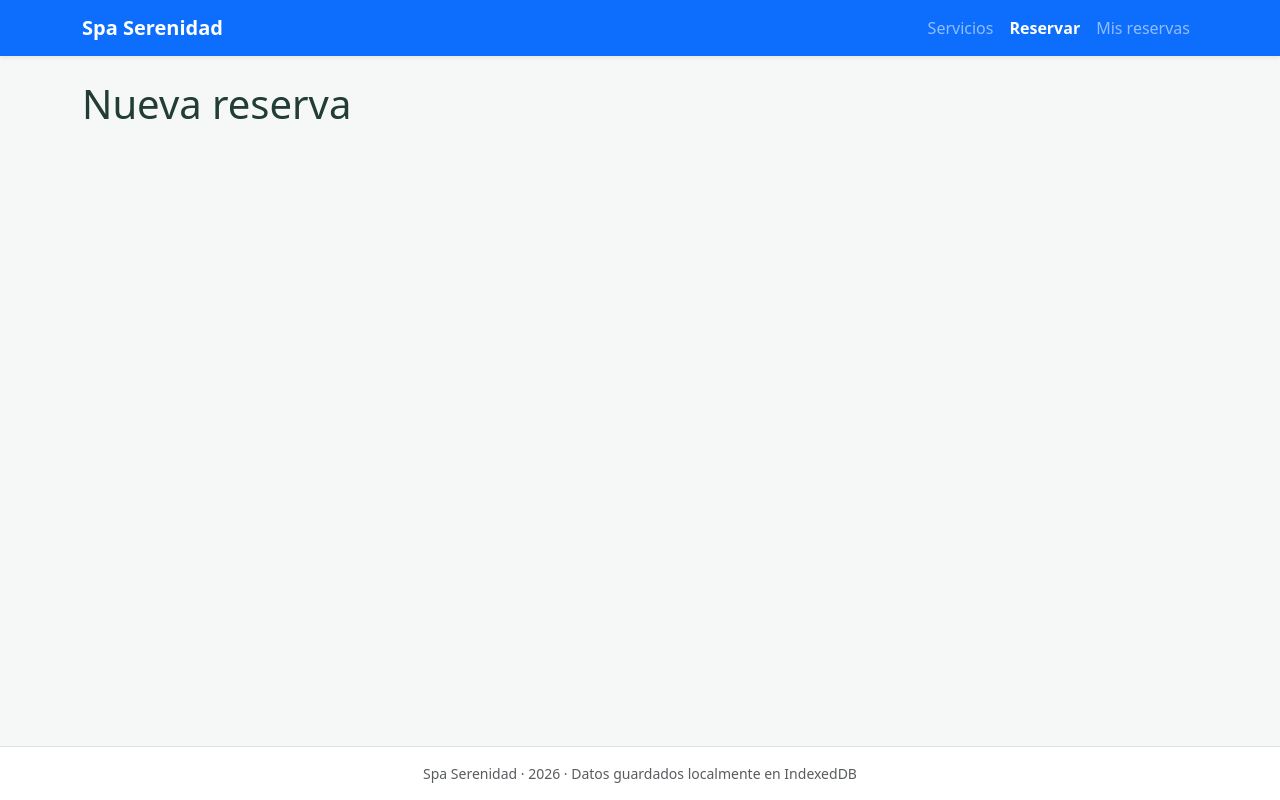
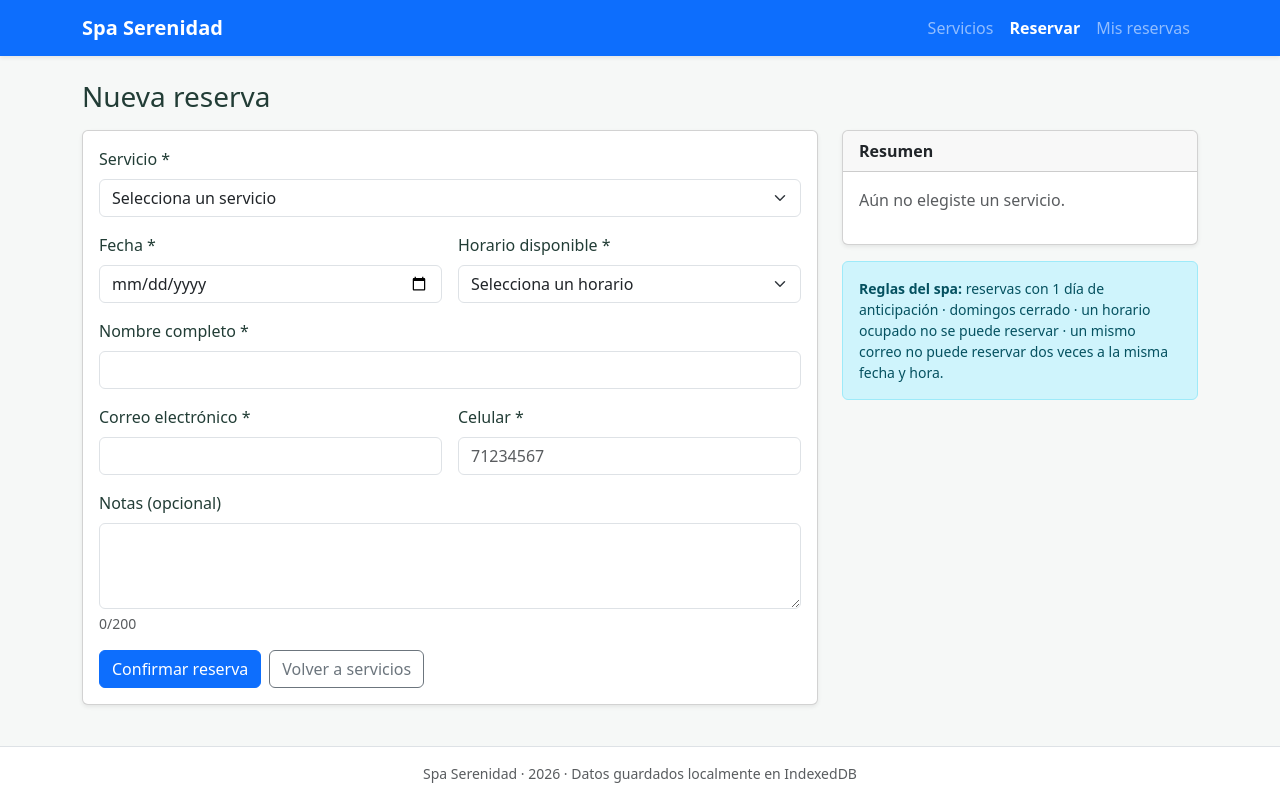
Before and after one commit to lizzy-sys/spa-reservas-angular, an Angular app: page /reservar in a window 1280 px wide. Built offline with nearby package versions, Linux system fonts and the light colour scheme.

Commit message:
feat(reservas): interfaz validada y confirmación de reserva

```diff
--- a/src/app/pages/nueva-reserva/nueva-reserva.html
+++ b/src/app/pages/nueva-reserva/nueva-reserva.html
@@ -1 +1,119 @@
-<h1>Nueva reserva</h1>
+<h1 class="h3 mb-3">Nueva reserva</h1>
+
+<div class="row g-4">
+  <div class="col-12 col-lg-8">
+    <form [formGroup]="form" (ngSubmit)="guardar()" novalidate class="card card-body shadow-sm">
+      @if (errorGuardado()) {
+        <div class="alert alert-danger">{{ errorGuardado() }}</div>
+      }
+      @if (form.invalid && form.touched) {
+        <div class="alert alert-warning py-2 small">Revisa los campos marcados en rojo.</div>
+      }
+
+      <!-- Servicio -->
+      <div class="mb-3">
+        <label class="form-label" for="servicio">Servicio *</label>
+        <select id="servicio" class="form-select" formControlName="servicioId" [class.is-invalid]="invalido('servicioId')">
+          <option [ngValue]="0" disabled>Selecciona un servicio</option>
+          @for (s of servicios(); track s.id) {
+            <option [ngValue]="s.id">{{ s.nombre | titlecase }} — {{ s.precio | currency:'BOB':'symbol-narrow' }}</option>
+          }
+        </select>
+        <div class="invalid-feedback">Selecciona un servicio.</div>
+      </div>
+
+      <!-- Fecha y horario -->
+      <div class="row g-3 mb-3">
+        <div class="col-12 col-md-6">
+          <label class="form-label" for="fecha">Fecha *</label>
+          <input id="fecha" type="date" class="form-control" formControlName="fecha"
+                 [min]="fechaMinima" [class.is-invalid]="invalido('fecha')">
+          <div class="invalid-feedback">
+            @if (form.controls.fecha.hasError('required')) { La fecha es obligatoria. }
+            @else if (form.controls.fecha.hasError('fechaPasada')) { Debes reservar con al menos un día de anticipación. }
+            @else if (form.controls.fecha.hasError('domingo')) { Los domingos el spa está cerrado. }
+          </div>
+        </div>
+        <div class="col-12 col-md-6">
+          <label class="form-label" for="horario">Horario disponible *</label>
+          <select id="horario" class="form-select" formControlName="horarioId" [class.is-invalid]="invalido('horarioId')">
+            <option [ngValue]="0" disabled>Selecciona un horario</option>
+            @for (h of horarios(); track h.id) {
+              <option [ngValue]="h.id">{{ h.hora }}</option>
+            }
+          </select>
+          @if (form.controls.servicioId.value > 0 && form.controls.fecha.valid && horarios().length === 0) {
+            <div class="form-text text-danger">No quedan horarios libres para esa fecha.</div>
+          }
+          <div class="invalid-feedback">Selecciona un horario disponible.</div>
+        </div>
+      </div>
+
+      <!-- Cliente -->
+      <div class="mb-3">
+        <label class="form-label" for="cliente">Nombre completo *</label>
+        <input id="cliente" class="form-control" formControlName="cliente" [class.is-invalid]="invalido('cliente')">
+        <div class="invalid-feedback">
+          @if (form.controls.cliente.hasError('required')) { El nombre es obligatorio. }
+          @else if (form.controls.cliente.hasError('minlength')) { Mínimo 3 caracteres. }
+          @else { Máximo 60 caracteres. }
+        </div>
+      </div>
+
+      <div class="row g-3 mb-3">
+        <div class="col-12 col-md-6">
+          <label class="form-label" for="email">Correo electrónico *</label>
+          <input id="email" type="email" class="form-control" formControlName="email" [class.is-invalid]="invalido('email')">
+          <div class="invalid-feedback">
+            @if (form.controls.email.hasError('required')) { El correo es obligatorio. }
+            @else { Ingresa un correo válido (ej. nombre&#64;correo.com). }
+          </div>
+        </div>
+        <div class="col-12 col-md-6">
+          <label class="form-label" for="telefono">Celular *</label>
+          <input id="telefono" type="tel" inputmode="numeric" class="form-control" formControlName="telefono"
+                 placeholder="71234567" [class.is-invalid]="invalido('telefono')">
+          <div class="invalid-feedback">Ingresa un celular de 8 dígitos que empiece con 6 o 7.</div>
+        </div>
+      </div>
+
+      <div class="mb-3">
+        <label class="form-label" for="notas">Notas (opcional)</label>
+        <textarea id="notas" rows="3" class="form-control" formControlName="notas" [class.is-invalid]="invalido('notas')"></textarea>
+        <div class="form-text">{{ form.controls.notas.value.length }}/200</div>
+        <div class="invalid-feedback">Máximo 200 caracteres.</div>
+      </div>
+
+      <div class="d-flex flex-column flex-sm-row gap-2">
+        <button type="submit" class="btn btn-primary" [disabled]="guardando()">
+          @if (guardando()) { <span class="spinner-border spinner-border-sm me-1"></span> }
+          Confirmar reserva
+        </button>
+        <a routerLink="/servicios" class="btn btn-outline-secondary">Volver a servicios</a>
+      </div>
+    </form>
+  </div>
+
+  <!-- Resumen -->
+  <div class="col-12 col-lg-4">
+    <div class="card shadow-sm">
+      <div class="card-header fw-semibold">Resumen</div>
+      <div class="card-body">
+        @if (servicioActual(); as s) {
+          <p class="mb-1 fw-semibold">{{ s.nombre | titlecase }}</p>
+          <p class="mb-1 text-muted">{{ s.duracionMin }} min</p>
+          <p class="fs-5 mb-2">{{ s.precio | currency:'BOB':'symbol-narrow' }}</p>
+        } @else {
+          <p class="text-muted">Aún no elegiste un servicio.</p>
+        }
+        @if (form.controls.fecha.valid && form.controls.fecha.value) {
+          <p class="mb-0">{{ form.controls.fecha.value | date:'fullDate' }}</p>
+        }
+      </div>
+    </div>
+    <div class="alert alert-info small mt-3 mb-0">
+      <strong>Reglas del spa:</strong> reservas con 1 día de anticipación · domingos cerrado ·
+      un horario ocupado no se puede reservar · un mismo correo no puede reservar dos veces a la misma fecha y hora.
+    </div>
+  </div>
+</div>
```
